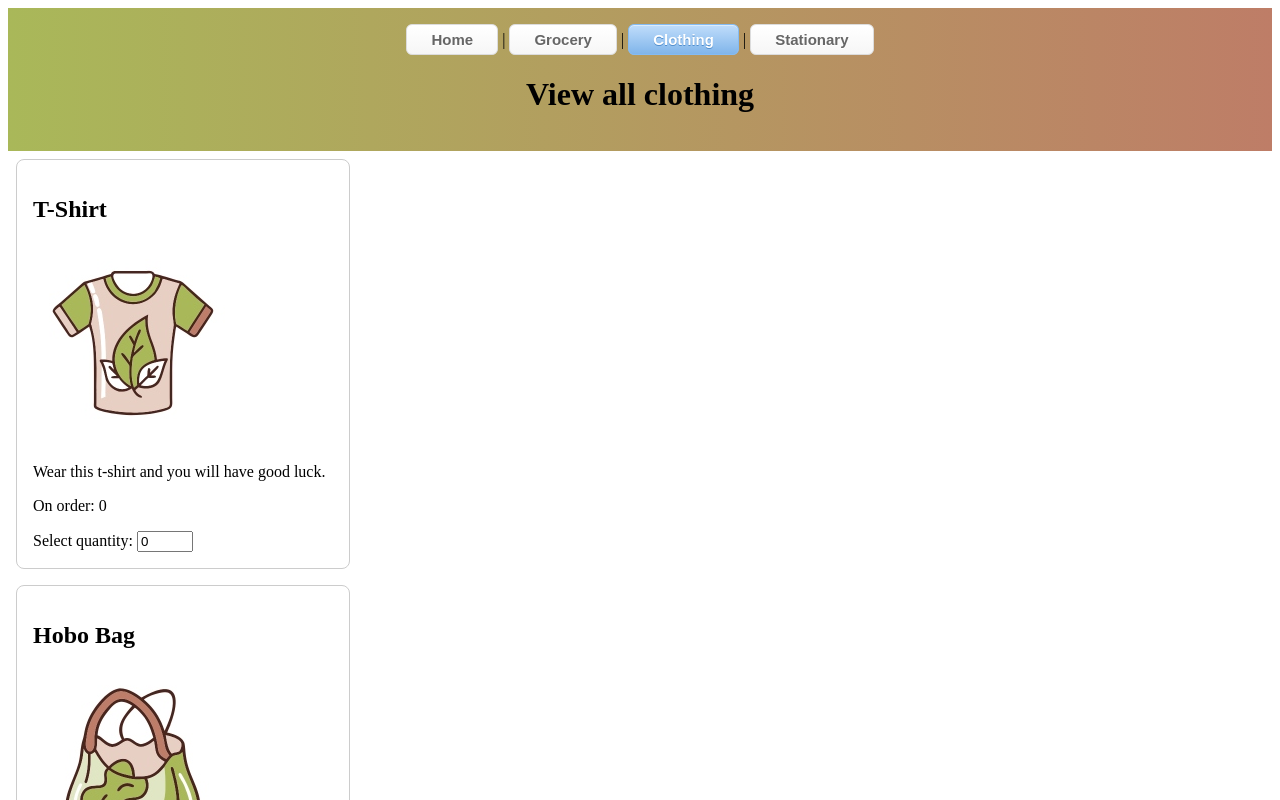
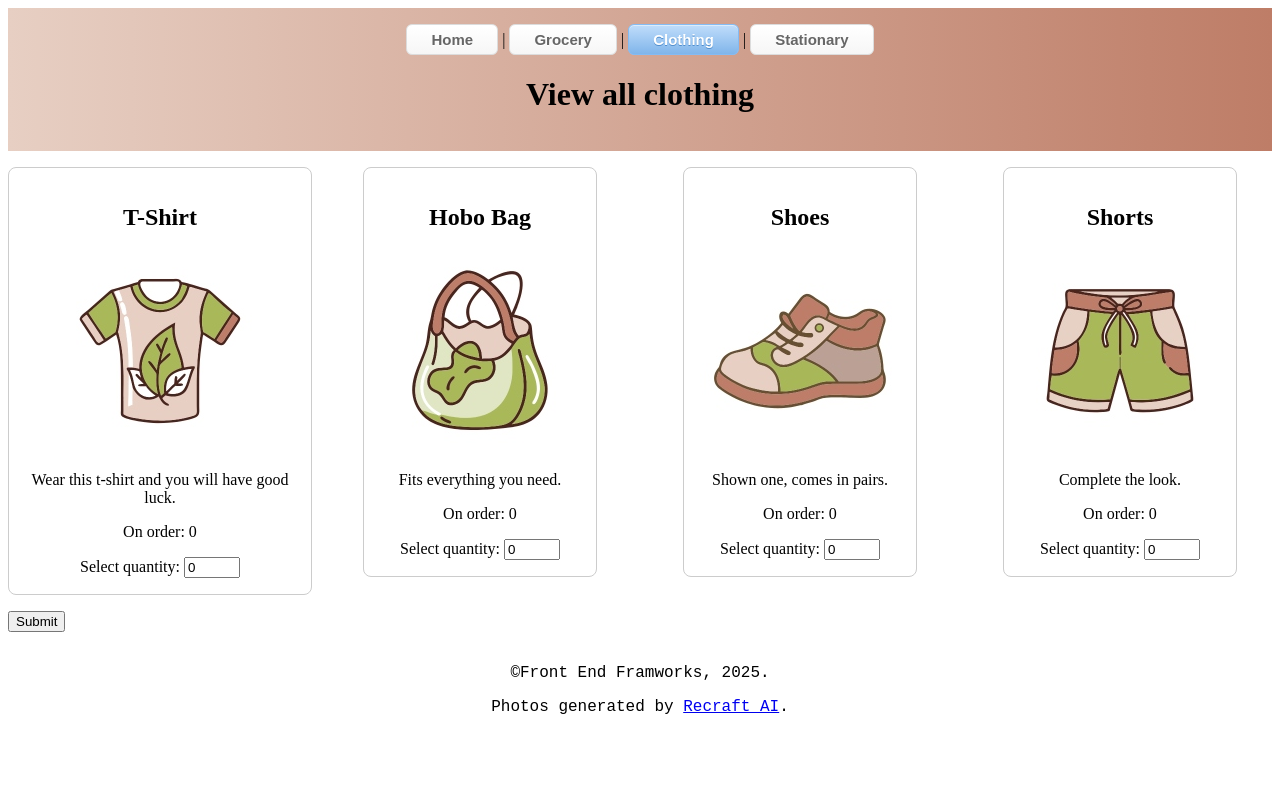
Before and after one commit to joanne-hoar/practice, an Angular app: page /products/clothing in a window 1280 px wide. Shown: the top 800 px of the page. Built offline with nearby package versions, Linux system fonts and the light colour scheme.

Commit message:
Refactoring product details data structure; changed some visual elements

```diff
--- a/src/app/header/header.component.css
+++ b/src/app/header/header.component.css
@@ -1,5 +1,5 @@
 #header {
-  background: linear-gradient(to right, #a9b859, #be7d67); /* Golden to orange */
+  background: linear-gradient(to right, #e7cfc3, #be7d67); /* Golden to orange */
   padding: 16px;
   text-align: center;
   color: blacks; /* Ensure text is readable on gradient background */
--- /dev/null
+++ b/src/app/product.model.ts
@@ -0,0 +1,10 @@
+/**
+ *   provides data structure to be used in products home and cart
+*/
+export interface ProductDetails {
+  id?: string;         // Optional, if you want to include the GUID
+  name: string;
+  image: string;
+  description: string;
+  category: string;
+}
--- a/src/app/product/product.component.html
+++ b/src/app/product/product.component.html
@@ -4,10 +4,10 @@
   Displays a single product's details, including name, image, description,
   current order count, and an add-to-cart form.
 -->
-<div style="border: 1px solid #ccc; padding: 16px; border-radius: 8px; max-width: 300px; text-align: left;">
-  <h2>{{ name }}</h2>
-  <img src="assets/products/{{ image }}" alt="Image" width="200" />
-  <p>{{ description }}</p>
+<div style="border: 1px solid #ccc; padding: 16px; border-radius: 8px; max-width: 300px; text-align: center;">
+  <h2>{{ details.name }}</h2>
+  <img src="assets/products/{{ details.image }}" alt="Image" width="200" />
+  <p>{{ details.description }}</p>
   <p>On order: {{ count }}</p>
   <app-add-to-cart [(quantity)]="count"></app-add-to-cart>
 </div>
--- a/src/app/products-home/products-home.component.css
+++ b/src/app/products-home/products-home.component.css
@@ -0,0 +1,10 @@
+.products-grid {
+  display: grid;
+  grid-template-columns: repeat(auto-fit, minmax(250px, 1fr));
+  gap: 16px;
+  margin: 16px 0;
+}
+.product-cell {
+  display: flex;
+  justify-content: center;
+}
--- a/src/app/products-home/products-home.component.html
+++ b/src/app/products-home/products-home.component.html
@@ -4,13 +4,10 @@
   Displays the header, a list of products, an order submission form, and the footer.
 -->
 <app-header heading="View all {{category}}"></app-header>
-<div style="padding: 8px;" *ngFor="let product of products">
-  <!-- Renders a ProductComponent for each product in the products array -->
-  <app-product
-    [name]="product.name"
-    [image]="product.image"
-    [description]="product.description">
-  </app-product>
+<div class="products-grid">
+  <div class="product-cell" *ngFor="let product of products">
+    <app-product [details]="product"></app-product>
+  </div>
 </div>
 <!-- Form to submit the order -->
 <form (submit)="sendOrder()">
--- a/src/app/products-home/products-home.component.ts
+++ b/src/app/products-home/products-home.component.ts
@@ -5,14 +5,7 @@ import { HeaderComponent } from '../header/header.component';
 import { FooterComponent } from '../footer/footer.component';
 import { ActivatedRoute } from '@angular/router';
 import { Router } from '@angular/router';
-
-interface Product {
-  // matches expected json file
-  name: string;
-  image: string;
-  description: string;
-  category: string;
-}
+import { ProductDetails } from '../product.model';
 
 /**
  * ProductsHomeComponent
@@ -29,7 +22,7 @@ interface Product {
 })
 export class ProductsHomeComponent implements OnInit {
   // Array of products loaded from the JSON file
-  products: Product[] = [];
+  products: ProductDetails[] = [];
   // The current category from the route parameter
   category?: string | null;
   // QueryList of child ProductComponent instances
@@ -52,7 +45,7 @@ export class ProductsHomeComponent implements OnInit {
   fetchProducts(category: string): void {
     fetch('assets/products.json')
       .then(response => response.json())
-      .then((data: Product[]) => {
+      .then((data: ProductDetails[]) => {
         this.products = data.filter(product => product.category === category);
       })
       .catch(error => console.error('Error fetching JSON:', error));
@@ -63,7 +56,7 @@ export class ProductsHomeComponent implements OnInit {
     let message = "";
     this.productComponents.forEach(product => {
      if(product.count > 0)
-        message += product.count + ' ' + product.name + ', ';
+        message += product.count + ' ' + product.details.name + ', ';
     });
 
     this.router.navigate(['/order', {order: message}]);
```
Also changed, not shown: src/app/product/product.component.ts (+3 -6 lines).
